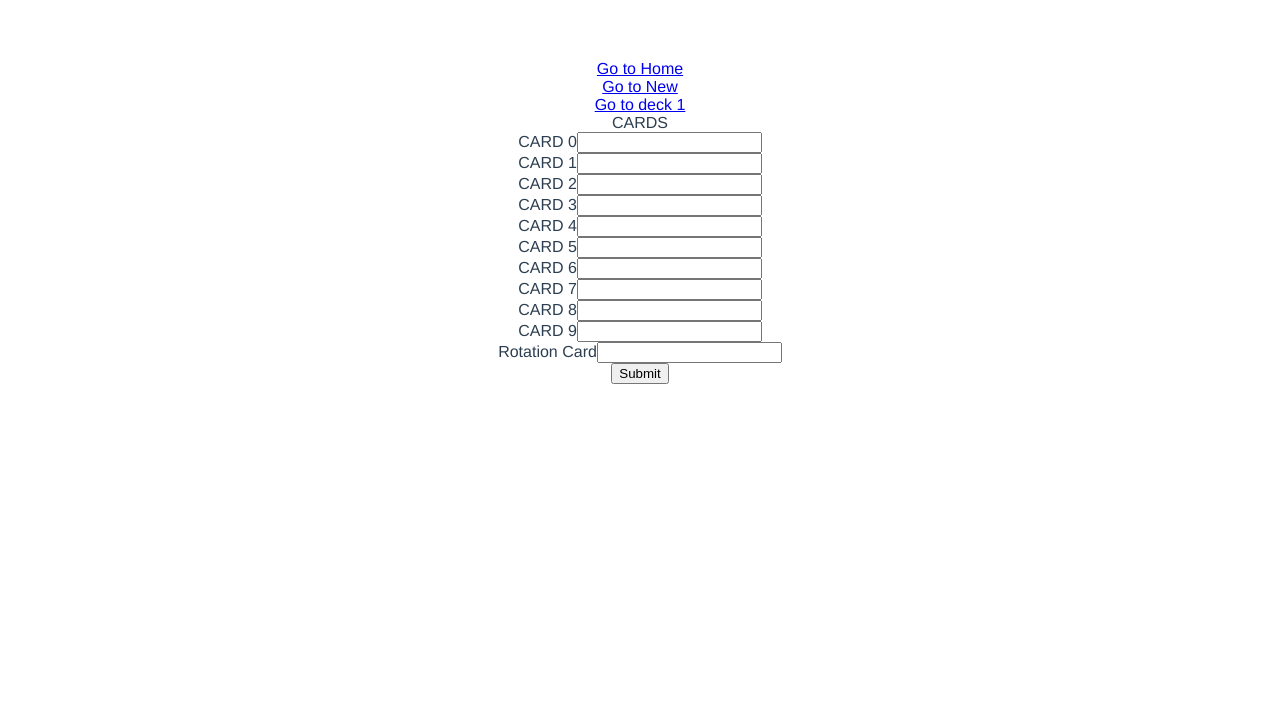
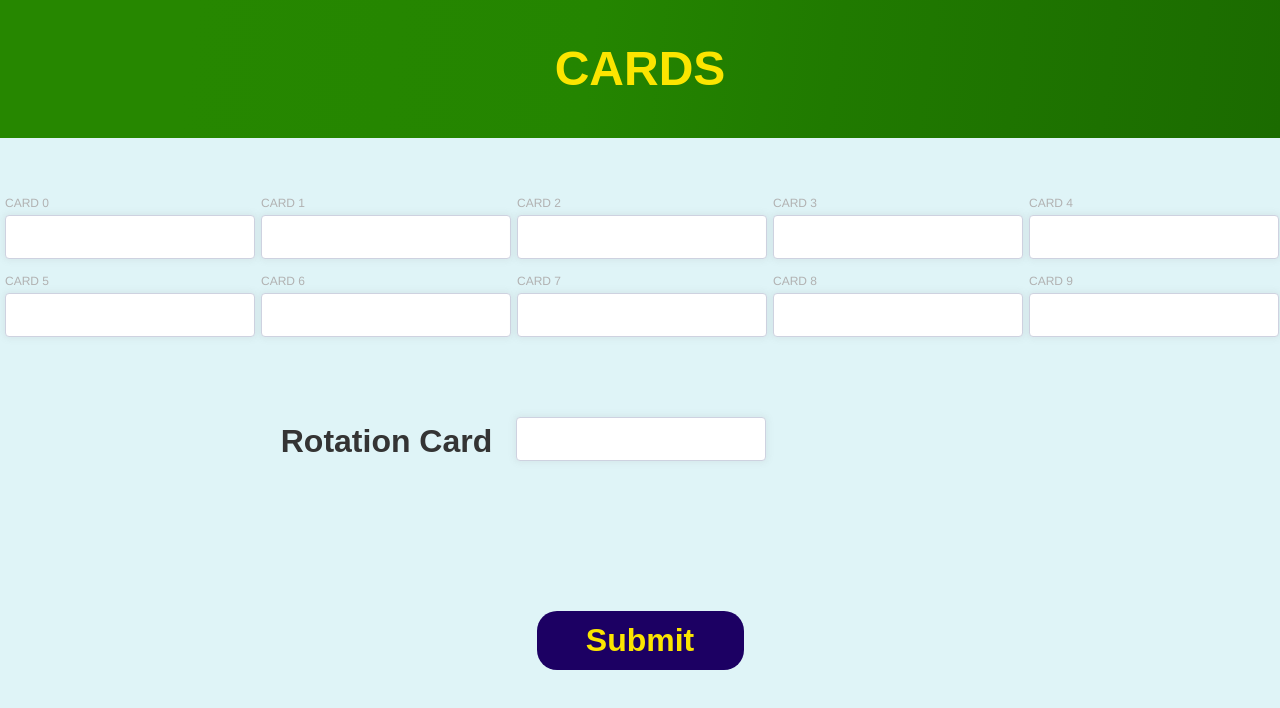
Before and after one commit to giofcosta/deck-of-cards, a Vue app: page /deck/new in a window 1280 px wide. Shown: the top 708 px of the page. Built offline with nearby package versions, Linux system fonts and the light colour scheme.

Commit message:
first page complete

```diff
--- a/package.json
+++ b/package.json
@@ -24,6 +24,9 @@
     "babel-eslint": "^10.0.3",
     "eslint": "^6.7.2",
     "eslint-plugin-vue": "^6.1.2",
+    "node-sass": "^4.13.1",
+    "sass": "^1.26.3",
+    "sass-loader": "^8.0.2",
     "vue-template-compiler": "^2.6.11"
   },
   "eslintConfig": {
--- a/src/App.vue
+++ b/src/App.vue
@@ -1,10 +1,10 @@
 <template>
   <div id="app">
-    <router-link to="/">Go to Home</router-link>
+    <!-- <router-link to="/">Go to Home</router-link>
     <br>
     <router-link to="/deck/new">Go to New</router-link>
     <br>
-    <router-link to="/deck/1">Go to deck 1</router-link>
+    <router-link to="/deck/1">Go to deck 1</router-link> -->
     <router-view  />
   </div>
 </template>
@@ -20,13 +20,15 @@
 // }
 // </script>
 
-<style>
+<style lang="scss">
 #app {
   font-family: Avenir, Helvetica, Arial, sans-serif;
   -webkit-font-smoothing: antialiased;
   -moz-osx-font-smoothing: grayscale;
   text-align: center;
   color: #2c3e50;
-  margin-top: 60px;
+  width: 100%;
 }
+
+@import "./style/main";
 </style>
--- a/src/components/Header.vue
+++ b/src/components/Header.vue
@@ -1,5 +1,35 @@
 <template>
-    <div id="app-header">
-        App Header
-    </div>
+  <div id="app-header">{{title}}</div>
 </template>
+
+<script>
+export default {
+  props: ["title"]
+};
+</script>
+
+<style lang="scss" scoped>
+$height: 138px;
+#app-header {
+  width: 100%;
+  height: $height;
+  background-image: linear-gradient(
+    97deg,
+    #268700 15%,
+    #248500 46%,
+    #207a00 65%,
+    #1b6b00
+  );
+  font-size: 171px;
+  font-family: Arial;
+  font-size: 48px;
+  font-weight: bold;
+  font-stretch: normal;
+  font-style: normal;
+  line-height: $height;
+  letter-spacing: normal;
+  color: #fbe500;
+}
+
+
+</style>
--- a/src/pages/CreateDeck.vue
+++ b/src/pages/CreateDeck.vue
@@ -1,12 +1,15 @@
 <template>
   <div>
-    <div id="app-header">CARDS</div>
-    <form action>
-      <div v-for="(card, index) in cards" :key="index">
-        <label :for="`card-${index}`">CARD {{index}}</label>
-        <input type="text" :id="`card-${index}`" :name="`card-${index}`" v-model="card.name" />
+    <app-header title="CARDS"></app-header>
+    <form id="form-cards" action>
+      <div class="cards-container">
+        <div v-for="(card, index) in cards" :key="index">
+          <label :for="`card-${index}`">CARD {{index}}</label>
+          <input type="text" :id="`card-${index}`" :name="`card-${index}`" v-model="card.name" />
+        </div>
       </div>
-      <div>
+
+      <div class="rotation-container">
         <label for="rotationCard">Rotation Card</label>
         <input type="text" id="rotationCard" name="rotationCard" v-model="rotationCard" />
       </div>
@@ -17,6 +20,7 @@
 
 <script>
 import { mapActions } from "vuex";
+import AppHeader from "../components/Header";
 
 const formCards = new Array();
 for (var i = 0; i < 10; i++) {
@@ -25,6 +29,9 @@ for (var i = 0; i < 10; i++) {
 
 export default {
   name: "createDeck",
+  components: {
+    AppHeader
+  },
   data() {
     return {
       cards: formCards,
@@ -34,7 +41,10 @@ export default {
   methods: {
     ...mapActions("deck", ["createDeck"]),
     addDeck() {
-      this.createDeck({cards: this.cards, rotationCard: this.rotationCard}).then(() => {
+      this.createDeck({
+        cards: this.cards,
+        rotationCard: this.rotationCard
+      }).then(() => {
         this.$router.push(`/deck/${this.$store.state.deck.deckID}`);
       });
     }
@@ -43,5 +53,97 @@ export default {
 };
 </script>
 
-<style scoped>
+<style lang="scss">
+#form-cards {
+  padding-top: 48px;
+  max-width: 1288px;
+  margin: 0 auto;
+
+  input {
+    height: 40px;
+    border-radius: 4px;
+    box-shadow: 0 0 6px 2px rgba(136, 136, 136, 0.1);
+    border: solid 1px #ced2e0;
+    background-color: #ffffff;
+    font-size: 15px;
+    font-weight: normal;
+    font-stretch: normal;
+    font-style: normal;
+    line-height: 1.6;
+    letter-spacing: normal;
+    color: #505050;
+    padding-left: 12px;
+  }
+
+  .cards-container {
+    display: flex;
+    flex-wrap: wrap;
+
+    div {
+      flex: 1 0 18%; /* explanation below */
+      margin: 5px;
+      text-align: left;
+    }
+
+    input {
+      width: calc(100% - 12px);
+    }
+
+    label {
+      width: 232px;
+      height: 24px;
+      font-size: 12px;
+      font-weight: 0;
+      font-stretch: normal;
+      font-style: normal;
+      line-height: 2;
+      letter-spacing: normal;
+      color: #b1b1b1;
+      display: block;
+      width: 100%;
+    }
+  }
+
+  .rotation-container {
+    margin-top: 73px;
+
+    input {
+      width: calc(20% - 22px);
+    }
+
+    label {
+      margin-left: -257px;
+      width: 212px;
+      height: 36px;
+      font-family: Arial;
+      font-size: 32px;
+      font-weight: bold;
+      font-stretch: normal;
+      font-style: normal;
+      line-height: normal;
+      letter-spacing: normal;
+      color: #343434;
+      padding: 24px;
+      position: relative;
+      top: 8px;
+    }
+  }
+
+  button {
+    width: 207px;
+    height: 59px;
+    border: none;
+    border-radius: 20px;
+    background-color: #1c0063;
+    font-family: Arial;
+    font-size: 32px;
+    font-weight: bold;
+    font-stretch: normal;
+    font-style: normal;
+    line-height: normal;
+    letter-spacing: normal;
+    color: #fbe500;
+    margin-top: 150px;
+  }
+}
 </style>
--- /dev/null
+++ b/src/style/main.scss
@@ -0,0 +1,20 @@
+body,
+html {
+  width: 100%;
+  height: 100%;
+  margin: 0;
+  padding: 0;
+  background-color: #dff4f7;
+}
+
+.flex-container {
+    display: flex;
+    flex-wrap: wrap;
+
+  div {
+    flex: 1 0 18%; /* explanation below */
+    margin: 5px;
+    height: 100px;
+    text-align: left;
+  }
+}
```
Also changed, not shown: 1 other file (tests, documents, lock files or other folders).
